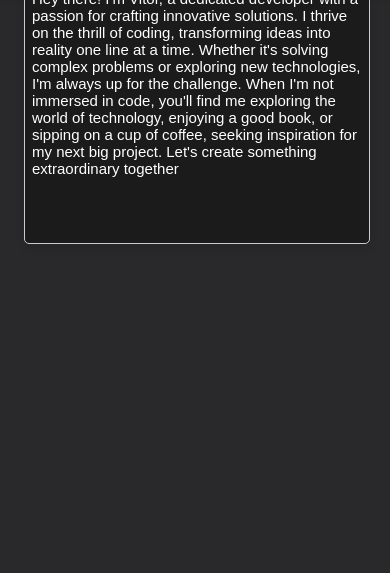
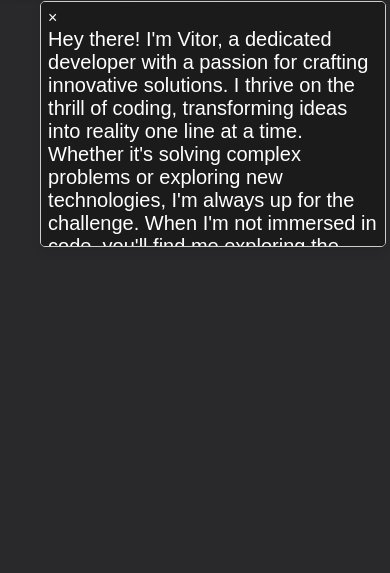
Before and after one commit to 819SauCe/ladding-page, a plain HTML site: page index.html in a window 390 px wide. Shown: the part 580-1153 px from the top of the page. Drawn offline with nearby package versions, Linux system fonts and the light colour scheme.

Commit message:
Update Index.css

```diff
--- a/Index.css
+++ b/Index.css
@@ -14,19 +14,25 @@ body {
 @media screen and (max-width: 767px) {
     body {
         overflow-x: hidden;
+        max-width: 100%;
     }
 
     .popup {
         width: 50px;
         height: 50px;
-        right: 2%;
+        right: 5%;
         overflow-x: auto;
-        z-index: 4;
+        z-index: 20;
+    }
+
+    .perfil {
+        width: 100%;
+        max-width: 100%;
     }
 
     .popup p {
-        font-size: 15px;
-
+        font-size: 20px;
+        margin-top: 1px;
     }
 
     #btnTopo {
@@ -38,23 +44,26 @@ body {
     }
 
     .menu-options {
+        max-width: 100%;
+        width: auto;
         top: 40px;
         left: 5%;
         opacity: 0;
     }
 
     .SocialMidia {
-        top: 160px;
+        padding: 10px;
+        top: 150px;
         font-size: 30px;
     }
 
     .Banner {
         width: auto;
+        max-width: 100%;
     }
 
     .Foto-Perfil {
         top: 40%;
-        /* Ajuste da posição da foto de perfil */
     }
 
     .download-button {
@@ -69,25 +78,23 @@ body {
 
     .apresentação2 {
         top: 54%;
-        /* Ajuste da posição do texto secundário de apresentação */
     }
 
     .projetos {
-        height: 100%;
+        height: auto;
+        max-width: 100%;
     }
 
     .Noathing {
         display: none;
         opacity: 0;
+        max-width: 100%;
     }
 
     footer {
         font-size: 16px;
     }
 }
-
-/* Estilos originais para telas maiores */
-/* (adicione estilos específicos para telas maiores além de 767px, se necessário) */
 
 
 ul {
@@ -98,10 +105,10 @@ ul {
 
 .popup {
     width: 330px;
-    height: 33%;
+    height: 230px;
     position: fixed;
-    bottom: 20px;
-    right: 20px;
+    bottom: 2%;
+    right: 1%;
     background-color: #1b1b1b;
     border: 1px solid #ccc;
     color: white;
@@ -110,6 +117,12 @@ ul {
     display: none;
     z-index: 5;
     padding: 7px;
+    overflow-x: auto;
+}
+
+.popup p {
+    font-size: 20px;
+    margin-top: 1px;
 }
 
 .show-popup {
@@ -405,3 +418,7 @@ footer {
     text-align: center;
     list-style: none;
 }
+
+footer .flex {
+    flex-direction: column-reverse;
+}
```
